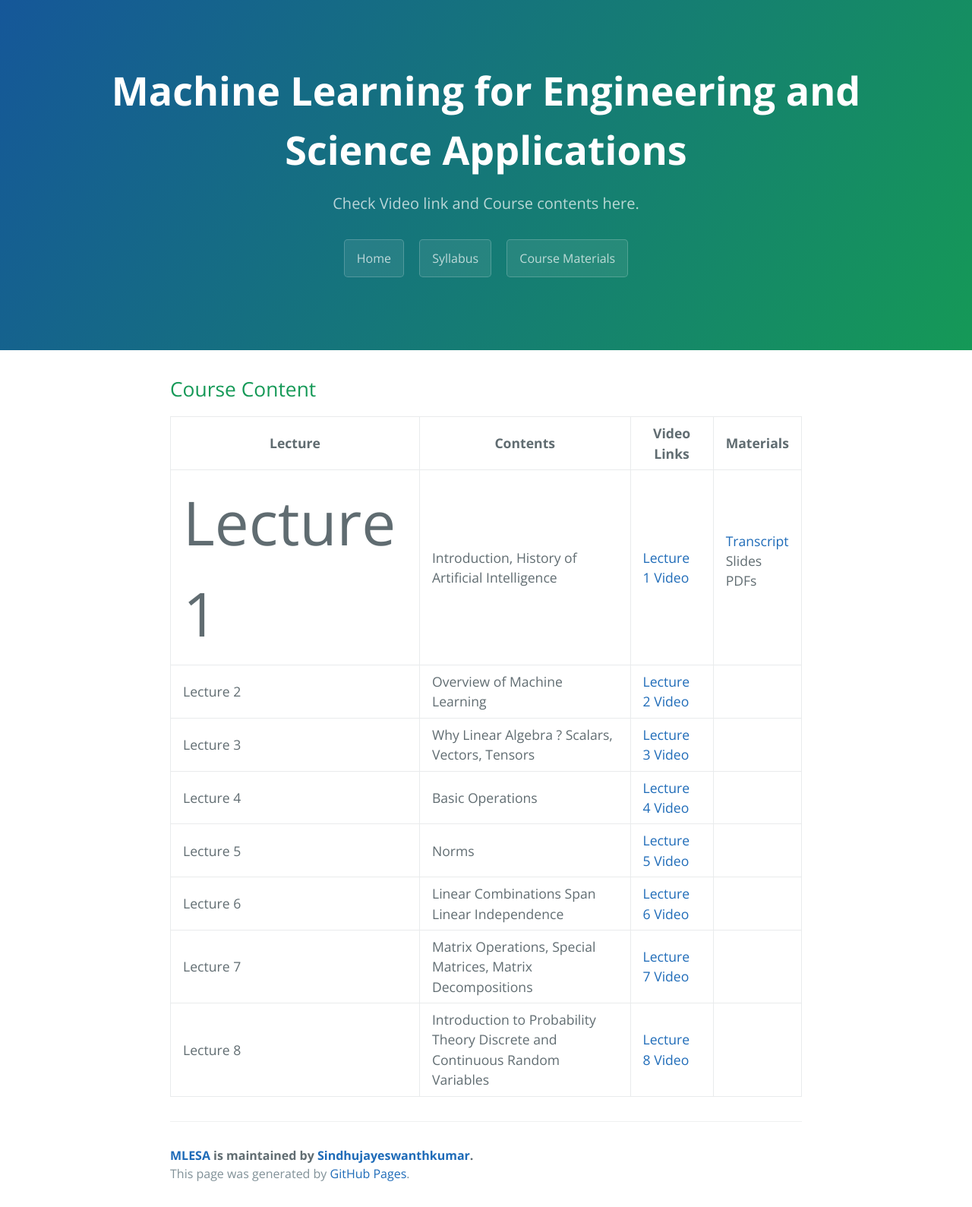
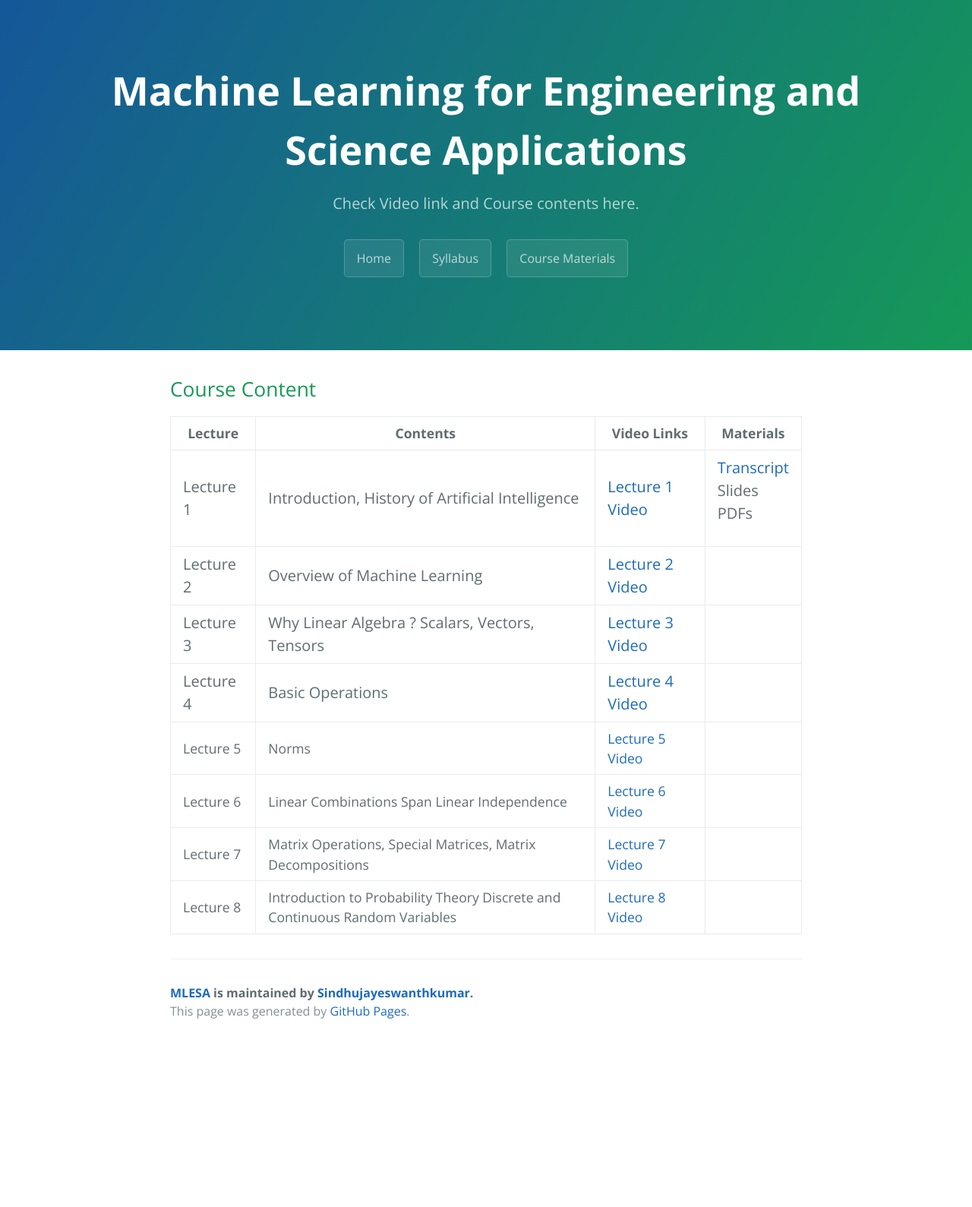
Before and after one commit to Sindhujayeswanthkumar/MLESA, a Jekyll site: the page built from course_page.md, in a window 1280 px wide. Shown: the whole page at 76% size. Built offline with Jekyll 4.4.1, drawn with Linux system fonts in a browser that asks for light colours; after the commit the page ends 1375 px from its top, so only the background shows below that.

Commit message:
Update course_page.md

```diff
--- a/course_page.md
+++ b/course_page.md
@@ -17,29 +17,29 @@ description: Check Video link and Course contents here.
 </thead>
 <tbody>
 <tr>
-<td style="font-size: 80px;">Lecture 1</td>
-<td>Introduction, History of Artificial Intelligence</td>
-  <td><a href="https://youtu.be/w1v-uQthcXs">Lecture 1 Video</a></td>
-<td><p><a href="https://drive.google.com/drive/folders/1v7Qtk46F1g8k8lVuoPf7KqDjYJq1MhSp">Transcript</a><br>
+<td style="font-size: 20px;">Lecture 1</td>
+<td style="font-size: 20px;">Introduction, History of Artificial Intelligence</td>
+  <td style="font-size: 20px;"><a href="https://youtu.be/w1v-uQthcXs">Lecture 1 Video</a></td>
+<td style="font-size: 20px;"><p><a href="https://drive.google.com/drive/folders/1v7Qtk46F1g8k8lVuoPf7KqDjYJq1MhSp">Transcript</a><br>
   Slides<br>
   PDFs</p></td>
 </tr>
   <tr>
-  <td>Lecture 2</td>
-<td>Overview of Machine Learning</td>
-  <td><a href="https://youtu.be/whSKA8aO6xQ">Lecture 2 Video</a></td>
+  <td style="font-size: 20px;">Lecture 2</td>
+<td style="font-size: 20px;">Overview of Machine Learning</td>
+  <td style="font-size: 20px;"><a href="https://youtu.be/whSKA8aO6xQ">Lecture 2 Video</a></td>
 <td></td>
 </tr>
   <tr>
-<td>Lecture 3</td>
-<td>Why Linear Algebra ? Scalars, Vectors, Tensors</td>
-  <td><a href="https://youtu.be/NDq_VaZ3iSQ">Lecture 3 Video</a></td>
+<td style="font-size: 20px;">Lecture 3</td>
+<td style="font-size: 20px;">Why Linear Algebra ? Scalars, Vectors, Tensors</td>
+  <td style="font-size: 20px;"><a href="https://youtu.be/NDq_VaZ3iSQ">Lecture 3 Video</a></td>
 <td></td>
 </tr>
    <tr>
-<td>Lecture 4</td>
-<td>Basic Operations</td>
-  <td><a href="https://youtu.be/zoAFy_6-k1M">Lecture 4 Video</a></td>
+<td style="font-size: 20px;" >Lecture 4</td>
+<td style="font-size: 20px;">Basic Operations</td>
+  <td style="font-size: 20px;"><a href="https://youtu.be/zoAFy_6-k1M">Lecture 4 Video</a></td>
 <td></td>
 </tr>
    <tr>
```
